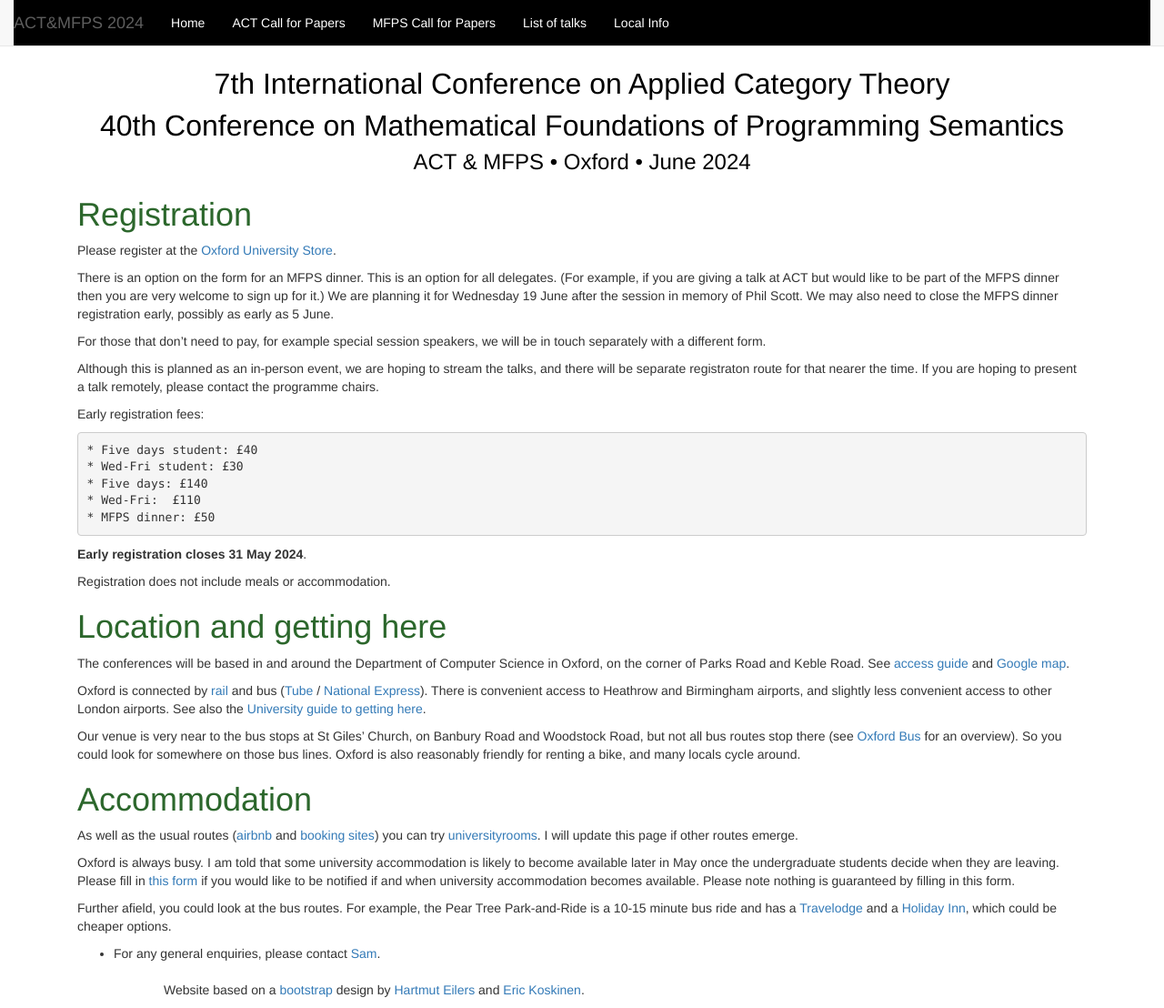
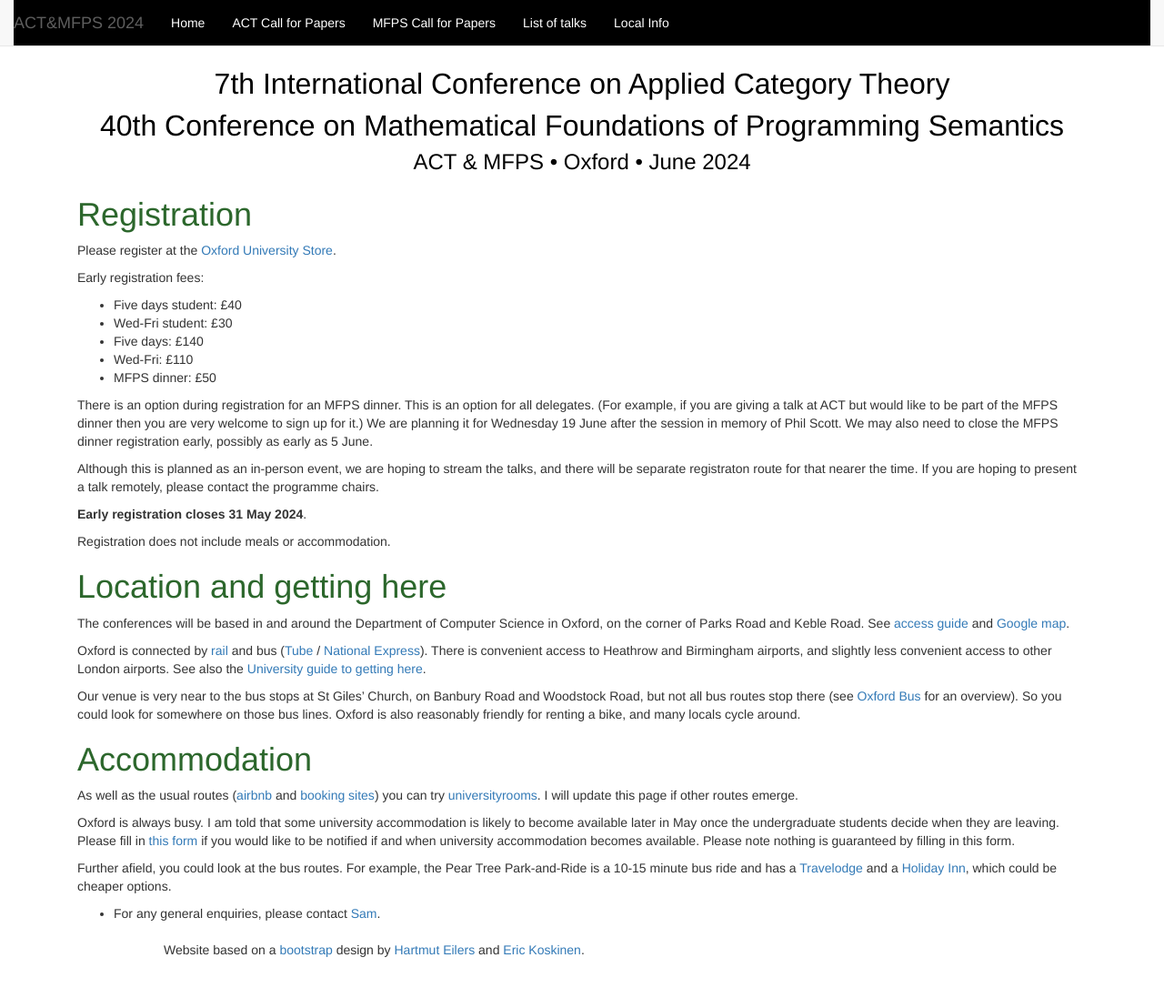
Before and after one commit to oxford24/oxford24.github.io, a Jekyll site: the page built from local.md, in a window 1280 px wide and 1108 px high. Shown: the whole window at 91% size. Built offline with Jekyll 4.4.1, drawn with Linux system fonts in a browser that asks for light colours.

Commit message:
Update local.md

```diff
--- a/local.md
+++ b/local.md
@@ -6,19 +6,17 @@ layout: actmfps
 
 Please register at the [Oxford University Store](https://www.oxforduniversitystores.co.uk/conferences-and-events/computer-science/events/applied-category-theory-and-mathematical-foundations-of-programming-semantics-co-located-conference).
 
-There is an option on the form for an MFPS dinner. This is an option for all delegates. (For example, if you are giving a talk at ACT but would like to be part of the MFPS dinner then you are very welcome to sign up for it.) We are planning it for Wednesday 19 June after the session in memory of Phil Scott. We may also need to close the MFPS dinner registration early, possibly as early as 5 June.
+Early registration fees:
 
-For those that don't need to pay, for example special session speakers, we will be in touch separately with a different form.
+* Five days student: £40
+* Wed-Fri student: £30
+* Five days: £140
+* Wed-Fri:  £110
+* MFPS dinner: £50
+
+ There is an option during registration for an MFPS dinner. This is an option for all delegates. (For example, if you are giving a talk at ACT but would like to be part of the MFPS dinner then you are very welcome to sign up for it.) We are planning it for Wednesday 19 June after the session in memory of Phil Scott. We may also need to close the MFPS dinner registration early, possibly as early as 5 June.
 
 Although this is planned as an in-person event, we are hoping to stream the talks, and there will be separate registraton route for that nearer the time. If you are hoping to present a talk remotely, please contact the programme chairs.
-
-Early registration fees:
-
-    * Five days student: £40
-    * Wed-Fri student: £30
-    * Five days: £140
-    * Wed-Fri:  £110
-    * MFPS dinner: £50
 
 **Early registration closes 31 May 2024**.
 
```
